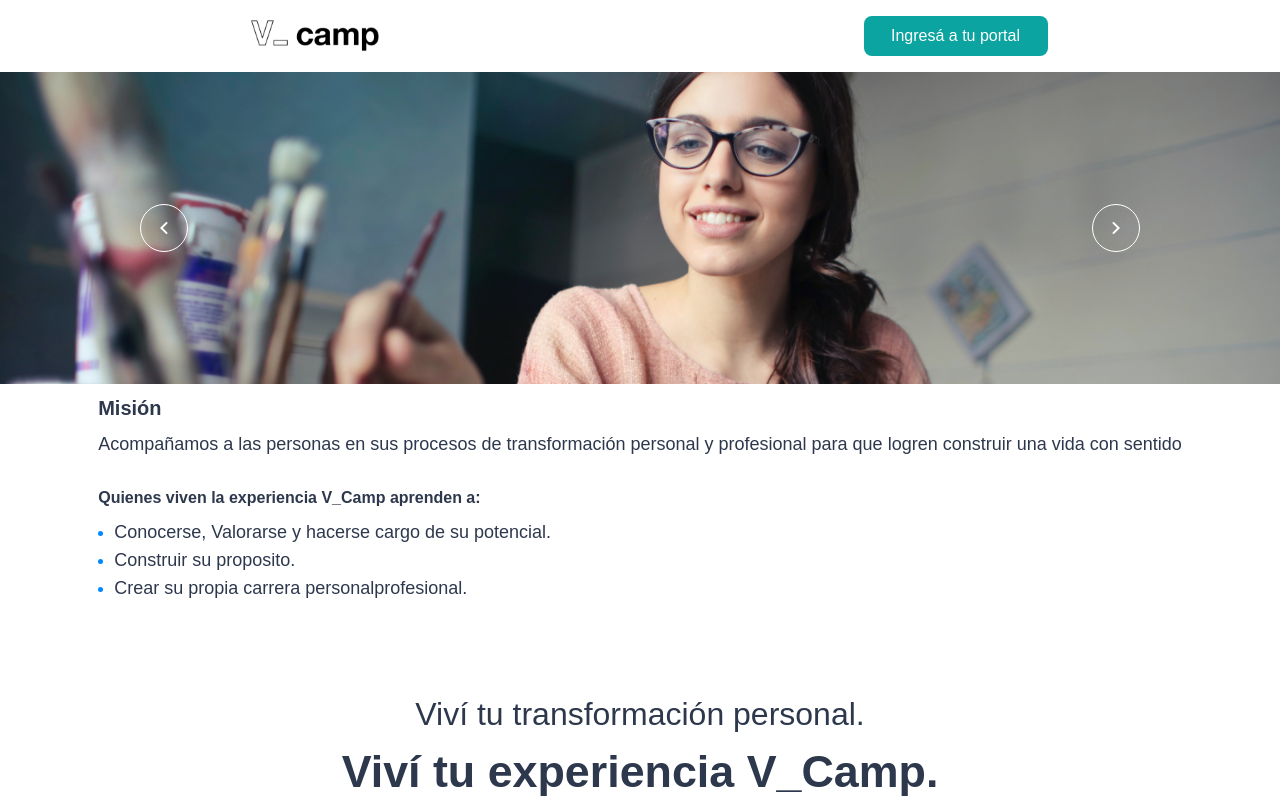
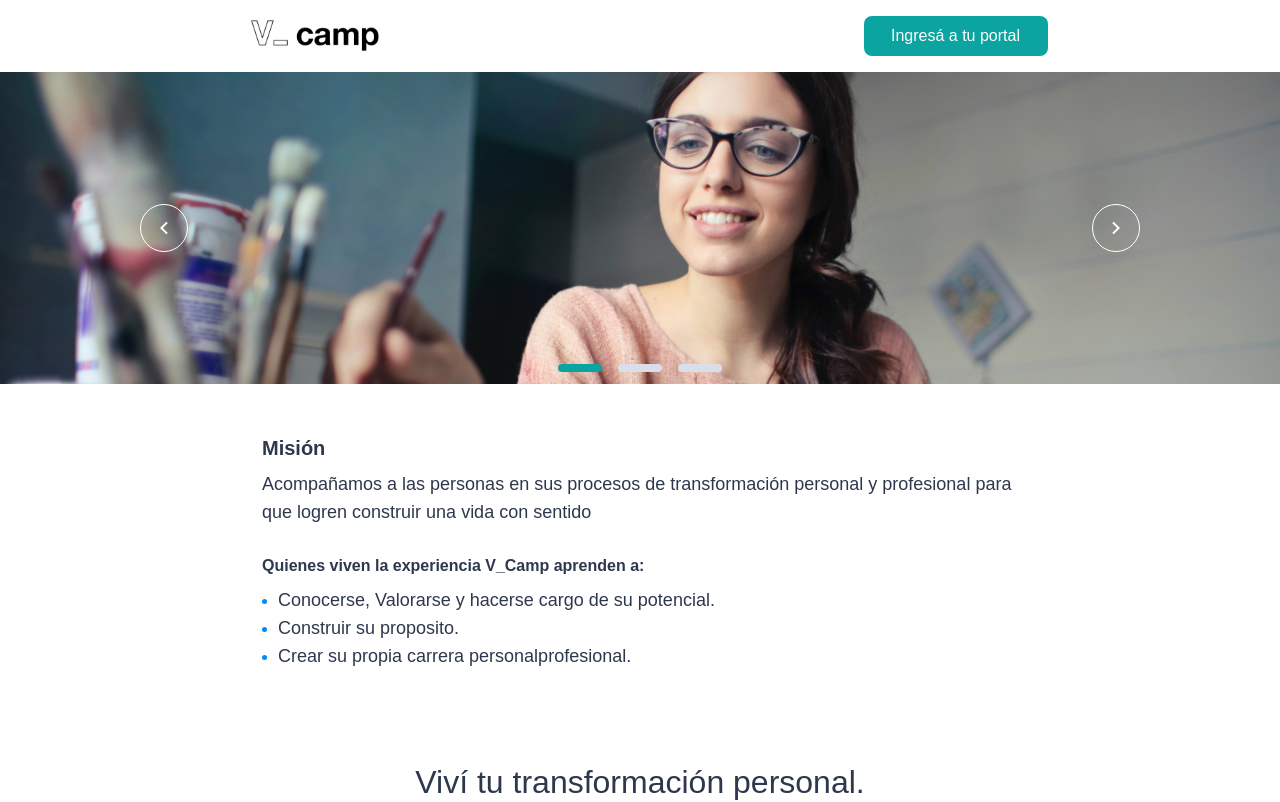
Before and after one commit to kevin-Bejarano-Aviles/api-proyecto-valtech, a React (Create React App) app in the folder front/: page / in a window 1280 px wide. Shown: the top 802 px of the page. Built offline with nearby package versions, Linux system fonts and the light colour scheme.

Commit message:
Página welcome con banner rotador

```diff
--- a/front/src/components/Banner.jsx
+++ b/front/src/components/Banner.jsx
@@ -1,19 +1,79 @@
-import img1 from '../img/banner_img1.png'
+import img1 from '../img/banner_img1.png';
+import img2 from '../img/banner_img2.png';
+import img3 from '../img/banner_img3.png';
+import '../index.css';
+
 import arrow_left from '../img/arrow_left.svg'
 import arrow_rigth from '../img/arrow_right.svg'
+import { useState } from 'react';
+import { useEffect } from 'react';
+import { useRef } from 'react';
+import ButtonImg from './ButtonImg';
 
 
-const featuredImg=[img1];
+const featuredImg=[img1,img2,img3];
 
 function Banner() {
+    const slideRef=useRef()
+
+    const [currentIndex,setCurrentIndex]=useState(0);
+    let count;
+    const handleOneNextClick=()=>{
+        const productsLength = featuredImg.length;
+        count = (currentIndex + productsLength + 1) % productsLength;
+        console.log(count);
+        setCurrentIndex(count);
+        slideRef.current.classList.add('fade-anim');
+    }
+
+    const handleOnePrevClick=()=>{
+        const productsLength = featuredImg.length;
+        count = (currentIndex + productsLength - 1) % productsLength;
+        setCurrentIndex(count);
+        slideRef.current.classList.add('fade-anim');
+        console.log(count);
+    }
+
+    const startSlider=()=>{
+        setInterval(()=>{
+            handleOneNextClick()
+        },1000)
+        console.log(currentIndex);
+    }
+
+    const removeAnimation= ()=>{
+        slideRef.current.classList.remove('fade-anim');
+    }
+
+    useEffect(()=>{
+        // startSlider()
+        slideRef.current.addEventListener("animationend", removeAnimation);
+    },[])
+    let stylActive=`mx-2 rounded w-11 h-2  ${currentIndex===0 ? 'bg-colorList' : 'bg-graybackground' }`;
+
     return (
-    <div className='w-full flex justify-center select-none relative'>
-        <img src={featuredImg[0]}></img>
-        <div className='absolute w-4/5 top-1/2 transform -translate-y-1/2 px-3 flex justify-between items-center'>
-            <button><img src={arrow_left} alt="" /></button>
-            <button><img src={arrow_rigth} alt="" /></button>
+        <div className="max-w-screen-xl m-auto">
+            <div ref={slideRef} className='w-full flex justify-center select-none relative'>
+            <div className="aspect-w-16 aspect-h-9">
+                <img src={featuredImg[currentIndex]} alt={currentIndex}></img>
+            </div>
+                <div className='absolute w-4/5 top-1/2 transform -translate-y-1/2 px-3 flex justify-between items-center'>
+                    <button onClick={handleOnePrevClick}><img src={arrow_left} alt="" /></button>
+                    <button onClick={handleOneNextClick}><img src={arrow_rigth} alt="" /></button>
+                </div>
+                {/* ver como hacer que varie dependiendo de las imagenes que se carguen */}
+                <div className='absolute w-full flex justify-center inset-x-0 bottom-3'>
+                    {
+                        featuredImg.map( (user,index)=>(
+                            <ButtonImg index={index} currentIndex={currentIndex}/>
+                        )
+                        )
+                    }
+                </div>
+            </div>
+
         </div>
-    </div> );
+    );
 }
 
 export default Banner;
--- /dev/null
+++ b/front/src/components/ButtonImg.jsx
@@ -0,0 +1,10 @@
+function ButtonImg({index,currentIndex}) {
+    let active=index===currentIndex
+    console.log(index);
+    console.log(active);
+    return (
+        <div key={index} className={`mx-2 rounded w-11 h-2  ${active ? 'bg-green' : 'bg-graybackground' }`}></div>
+    );
+}
+
+export default ButtonImg;
--- a/front/src/index.css
+++ b/front/src/index.css
@@ -1,3 +1,16 @@
+/* the animation that we want is not available inside tailwind css. */
+.fade-anim img {
+    animation: fadeAnim 0.5s ease-out;
+  }
+  @keyframes fadeAnim {
+    from {
+      opacity: 0;
+    }
+    to {
+      opacity: 1;
+    }
+  }
+
 @tailwind base;
 @tailwind components;
 @tailwind utilities;
--- a/front/src/pages/WelcomePage.jsx
+++ b/front/src/pages/WelcomePage.jsx
@@ -10,7 +10,7 @@ function Welcome() {
       <Banner/>
       {/* Aca tiene que ir el banner */}
       <div className='w-full flex justify-center items-center h-80 mobile:h-auto mobile:p-2.5'>
-        <div className='text-blue pb-2'>
+        <div className='mt-10 ml-5 tablet:mx-0 tablet:w-3/5  text-blue pb-2'>
           <h1 className='pb-2 text-blue font-bold text-xl'>Misión</h1>
           <p className='pb-2 text-lg	'>Acompañamos a las personas en sus procesos de transformación personal y profesional para que logren construir una vida con sentido </p>
           <p className='pb-2 font-bold py-5'> Quienes viven la experiencia V_Camp aprenden a:</p>
@@ -39,7 +39,7 @@ function Welcome() {
       {/* aca iria lo de la propuesta */}
       <div className='w-full flex flex-col justify-center items-center h-44 mobile:h-64'>
           <p className='text-blue font-medium font mobile:text-[22px] tablet:text-[32px]'>Viví tu transformación personal.</p>
-          <p className='text-blue font-bold mobile:text-[28px]	tablet:text-[44.8px]'>Viví tu experiencia V_Camp.</p>
+          <p className='text-blue font-bold mx-auto text-center text-[28px]	tablet:text-[44.8px]'>Viví tu experiencia V_Camp.</p>
         </div>
       <Footer/>
     </div>
```
Also changed, not shown: front/src/img/banner_img2.png (added), front/src/img/banner_img3.png (added).
